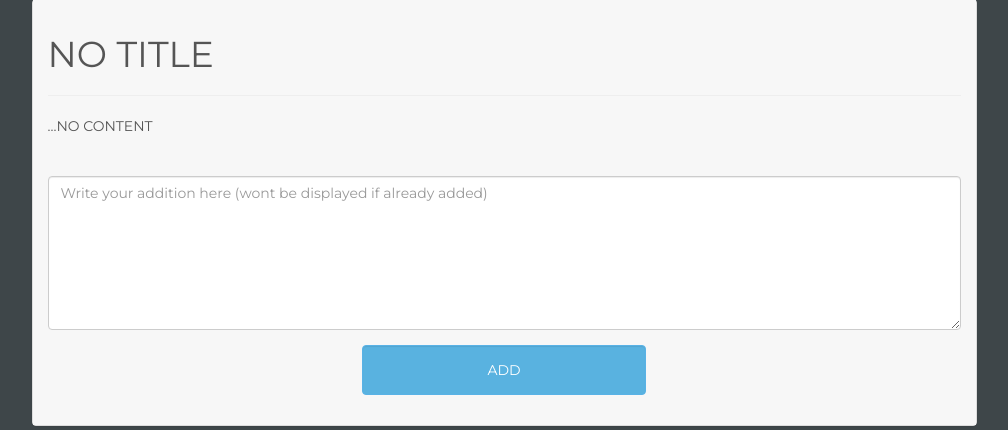
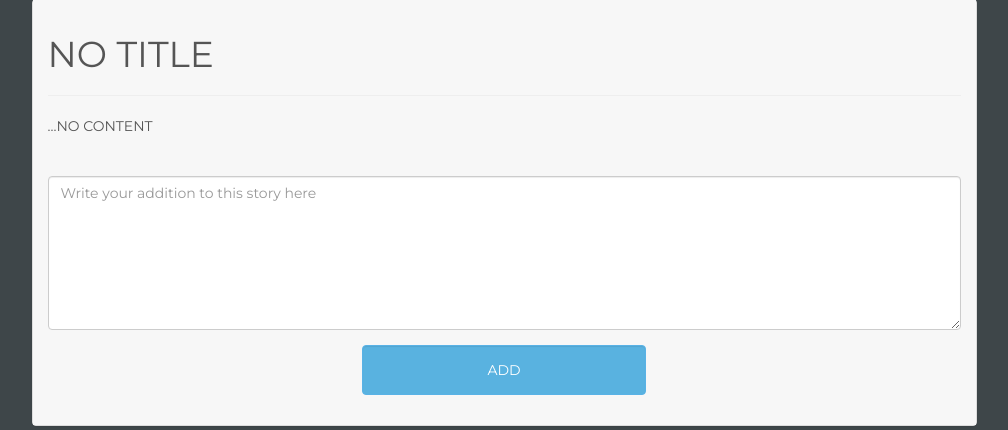
Before and after one commit to Zzcnick/Stumblr, a Flask app: page /s/1/ in a window 1280 px wide. Shown: the part 101-531 px from the top of the page, without its empty margins (136-1144 px from the left). Run offline with Flask 2, Linux system fonts and the light colour scheme; the visitor is signed in with stand-in values (Sample User, id 1); data that the repository does not hold is empty; some libraries are stand-ins or nearby versions.

Commit message:
Text field in story.html

```diff
--- a/templates/story.html
+++ b/templates/story.html
@@ -36,7 +36,7 @@
 	      <p id="message">{{ message }}</p>
 	      <form action="." method="post" role="form" style="display: block;">
 		<div class="form-group">
-		  <textarea name="content" id="textarea" rows="7" class="form-control" placeholder="Write your addition here (wont be displayed if already added)"></textarea>
+		  <textarea name="content" id="textarea" rows="7" class="form-control" placeholder="Write your addition to this story here"></textarea>
 		</div>
 		<div class="form-group">
 		  <div class="row">
```
